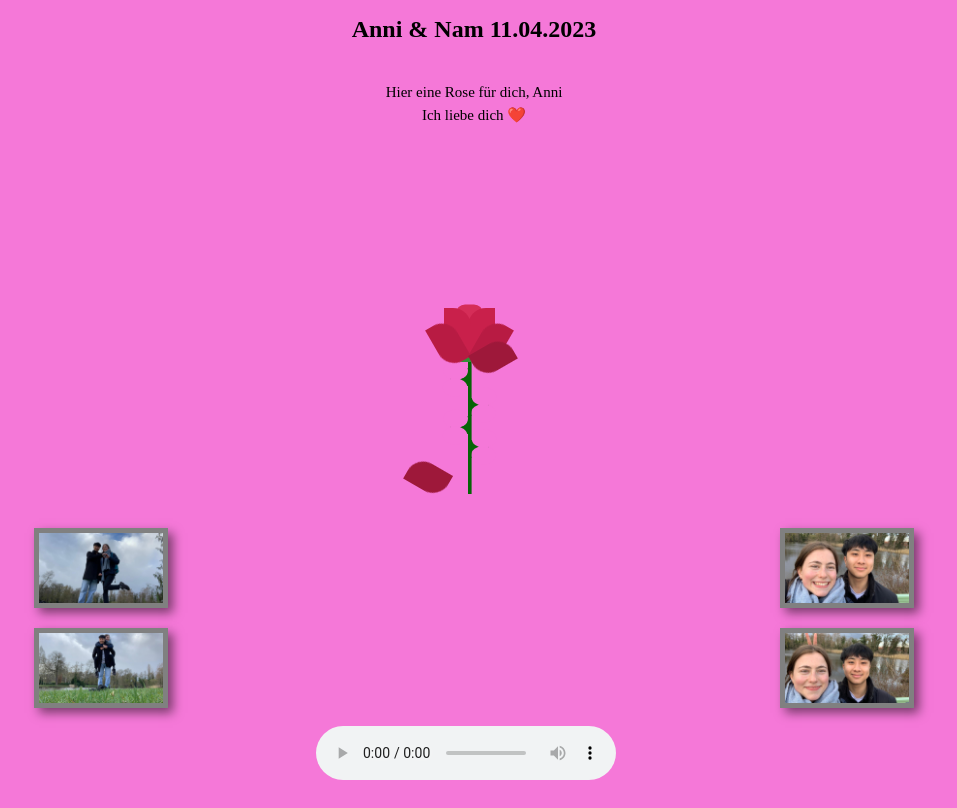
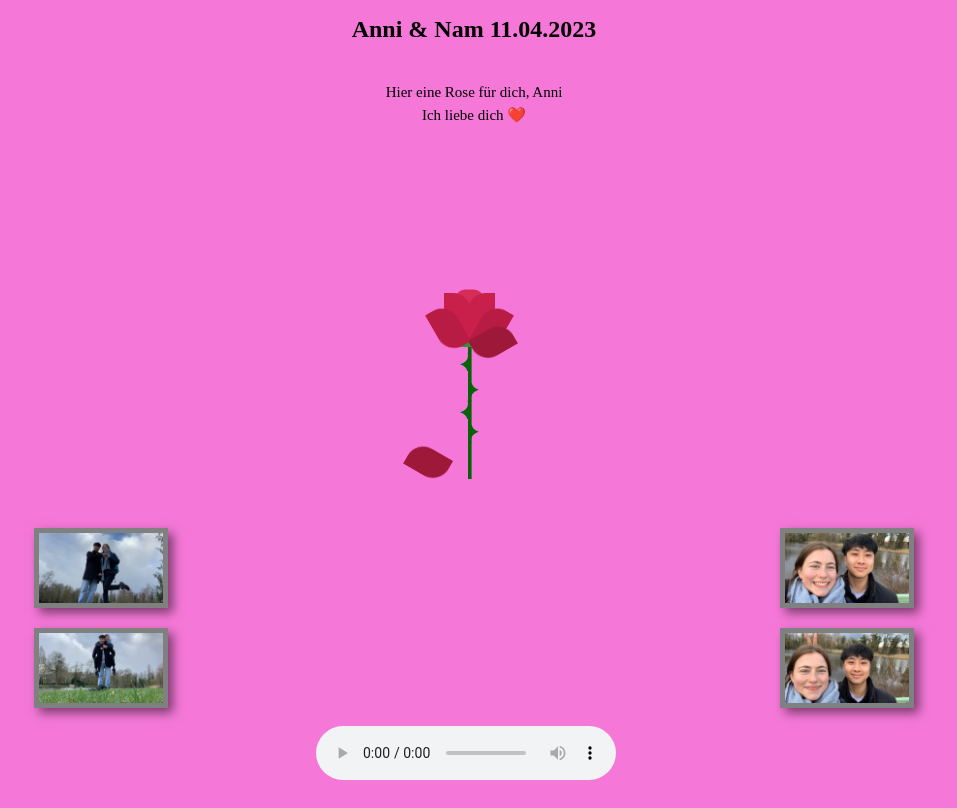
Before and after one commit to NamCung/AnniNamMobile, a plain HTML site: page index.html in a window 1280 px wide. Shown: the whole page, without its empty margins (174-1131 px from the left). Drawn offline with Linux system fonts and the light colour scheme.

Commit message:
Update style.css

```diff
--- a/style.css
+++ b/style.css
@@ -42,7 +42,7 @@ p {
 	position: absolute;
 	left: 0;
 	right: 0;
-	top: -20px;
+	top: -50px;
 	bottom: 0;
 
 	margin: auto;
```
